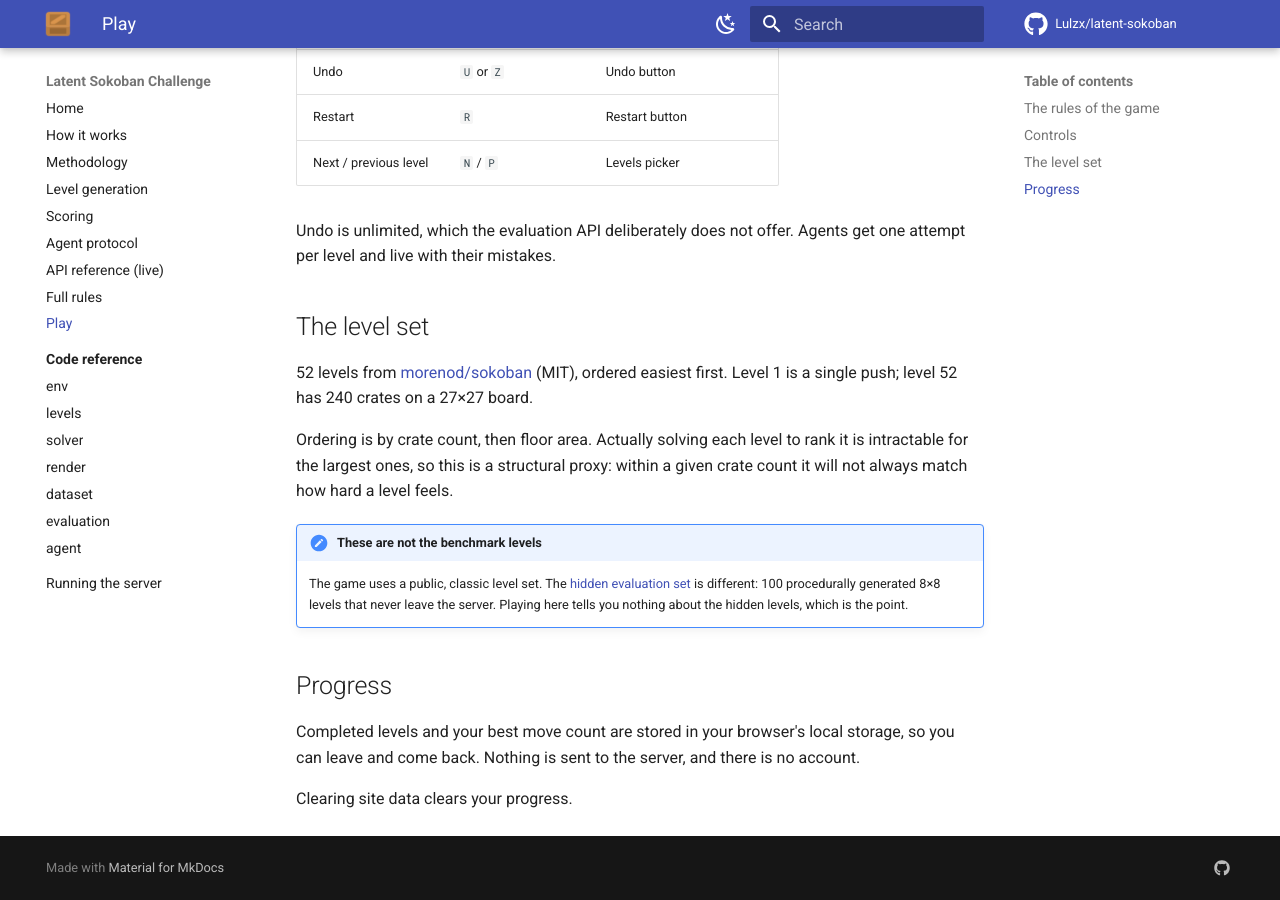
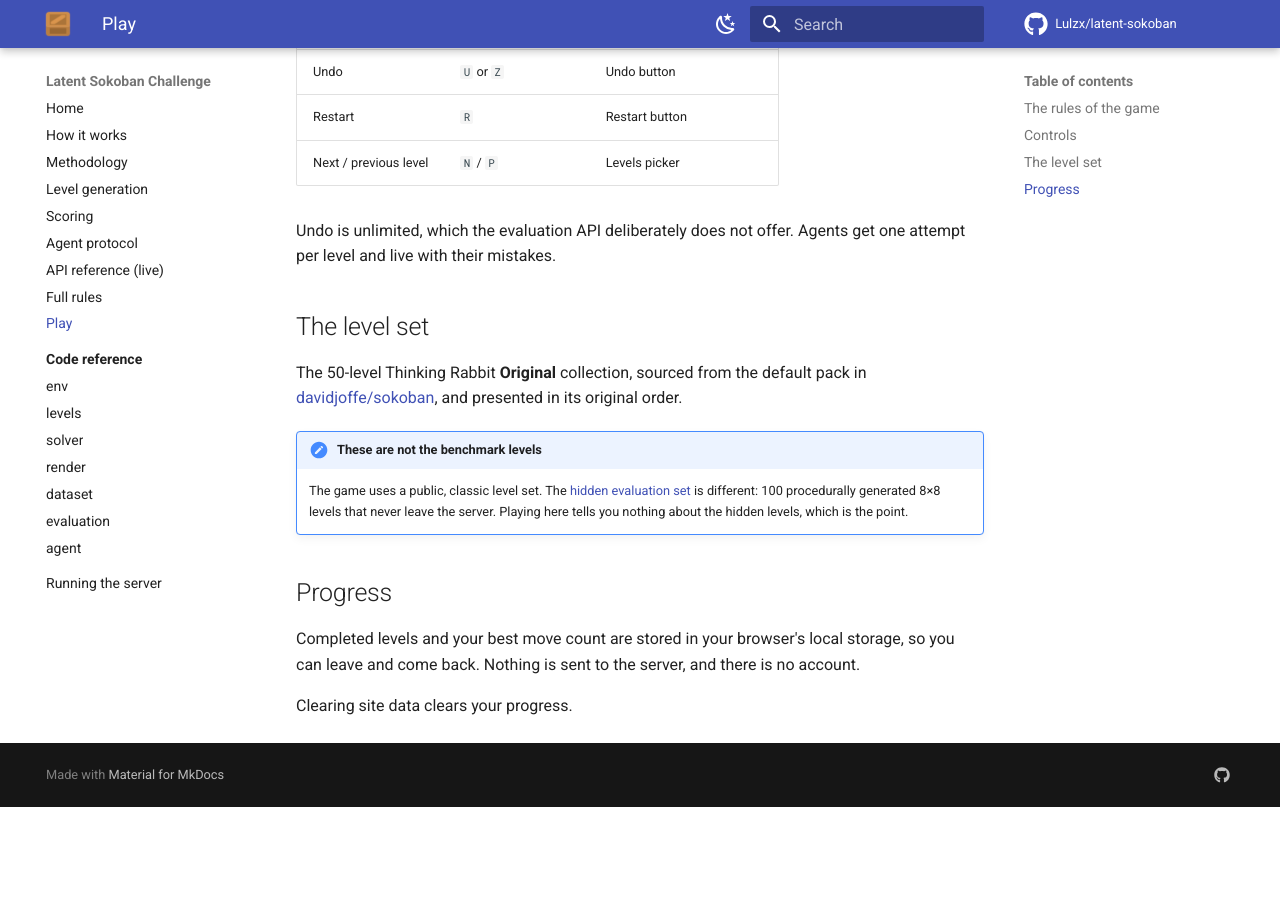
Before and after one commit to Lulzx/latent-sokoban, an MkDocs documentation site: the page built from docs/play.md, in a window 1280 px wide and 900 px high, scrolled down 639 px. Built offline with MkDocs 1.6.1 and Material for MkDocs 9.7.7, drawn with Linux system fonts in a browser that asks for light colours; comment, search, counter and statistics services are not loaded; after the commit the page ends 1446 px from its top, so only the background shows below that.

```diff
--- a/docs/play.md
+++ b/docs/play.md
@@ -29,13 +29,9 @@ Agents get one attempt per level and live with their mistakes.
 
 ## The level set
 
-52 levels from [morenod/sokoban](https://github.com/morenod/sokoban) (MIT),
-ordered easiest first. Level 1 is a single push; level 52 has 240 crates on
-a 27×27 board.
-
-Ordering is by crate count, then floor area. Actually solving each level to
-rank it is intractable for the largest ones, so this is a structural proxy:
-within a given crate count it will not always match how hard a level feels.
+The 50-level Thinking Rabbit **Original** collection, sourced from the
+default pack in [davidjoffe/sokoban](https://github.com/davidjoffe/sokoban),
+and presented in its original order.
 
 !!! note "These are not the benchmark levels"
 
```
Also changed, not shown: README.md (+24 -12 lines), docs/level-generation.md (+1 -1 lines), server/static/play.js (+4 -3 lines), 5 other files.
